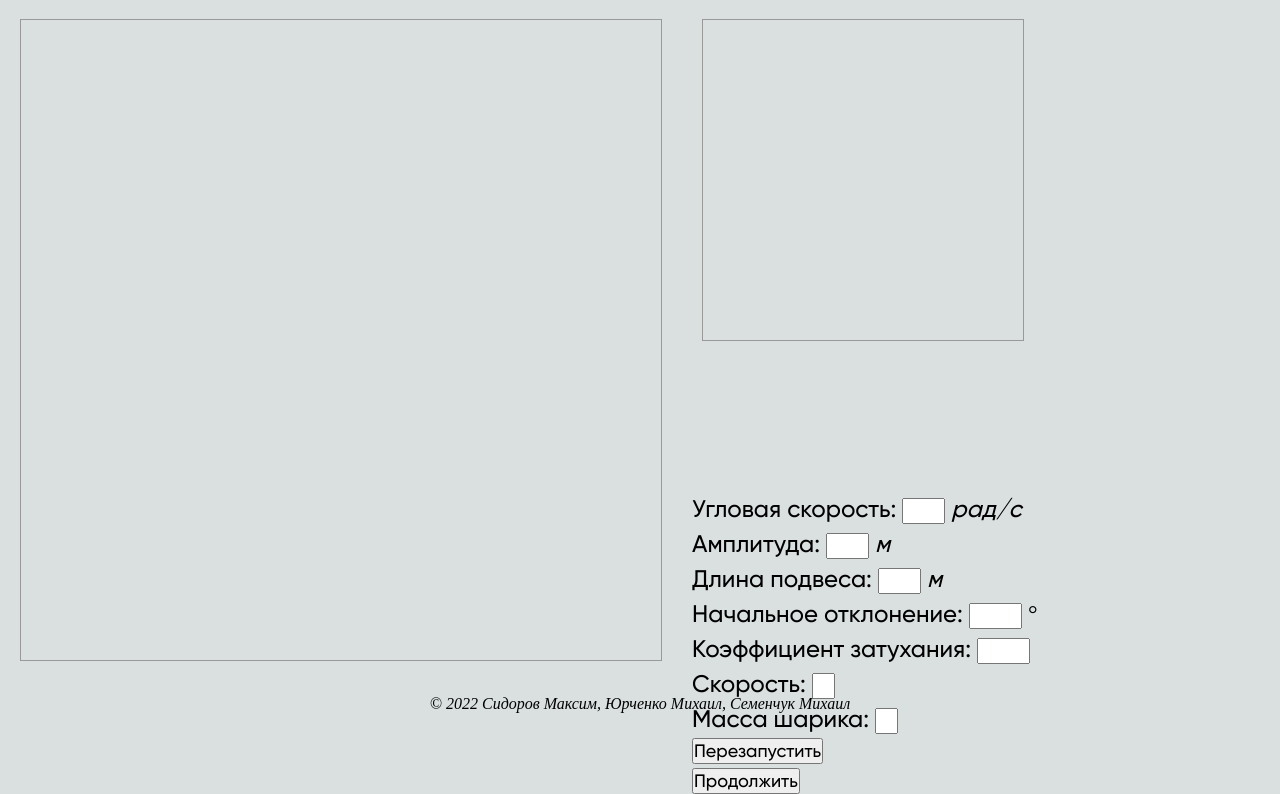
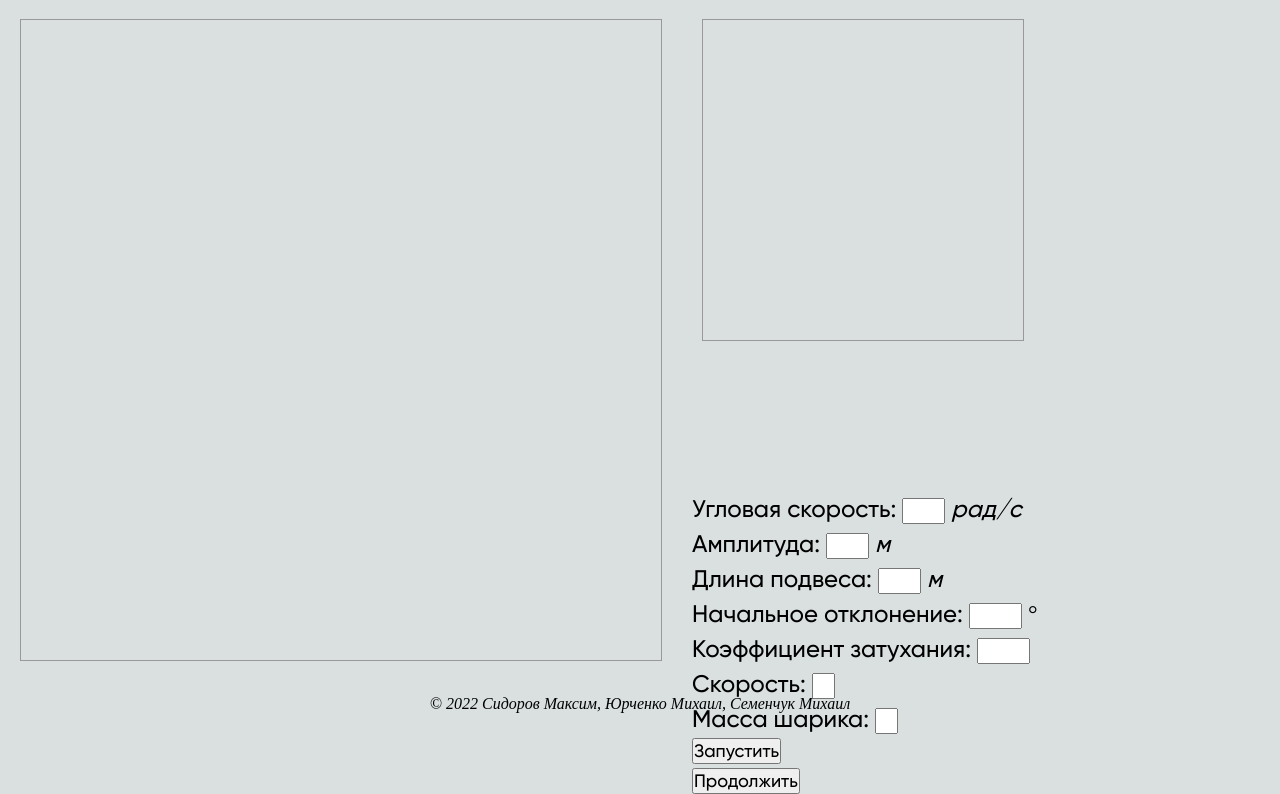
Before and after one commit to LockeRL/Parametric_pendulum, a plain HTML site: page v1.2(speed) (css)/index.html in a window 1280 px wide. Shown: the part 81-875 px from the top of the page. Drawn offline with Linux system fonts and the light colour scheme.

Commit message:
Update index.html

```diff
--- a/v1.2(speed) (css)/index.html
+++ b/v1.2(speed) (css)/index.html
@@ -51,7 +51,7 @@
             </p>
 
             <p class="btn">
-                <input type="button" value="Перезапустить" id="restartButton">
+                <input type="button" value="Запустить" id="restartButton">
             </p>
 
             <p class="btn">
```
